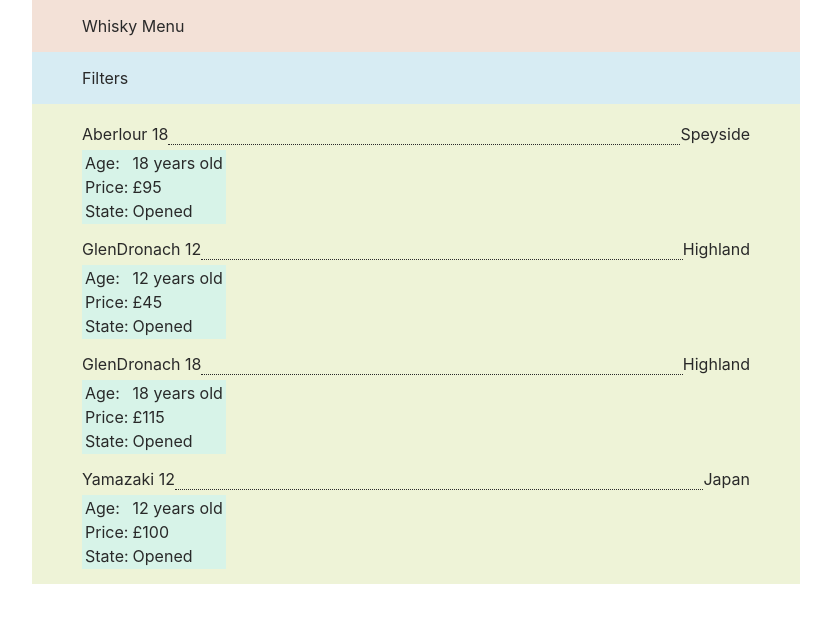
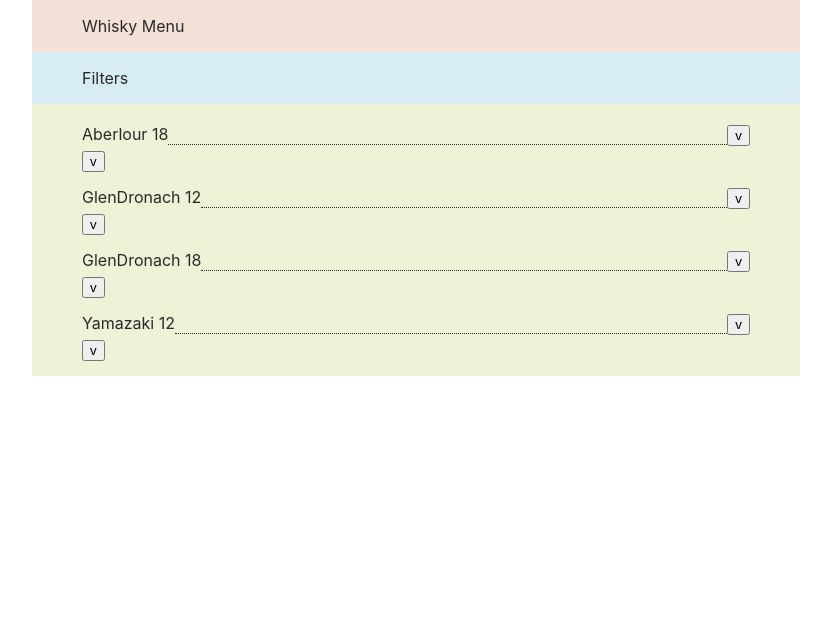
Before and after one commit to lifebeyondfife/whisky-menu, a React (Create React App) app: page / in a window 1280 px wide. Shown: the top 622 px of the page, without its empty margins (224-1055 px from the left). Built offline with nearby package versions, Linux system fonts and the light colour scheme.

Commit message:
Add collapsable section purely within details component

```diff
--- a/src/components/presentation/WhiskyDetails.js
+++ b/src/components/presentation/WhiskyDetails.js
@@ -1,31 +1,50 @@
 import React from 'react';
 import './WhiskyDetails.css';
 
-function WhiskyDetails({whisky, show}) {
-  if (!show) {
-    return null;
+class WhiskyDetails extends React.Component {
+  constructor({whisky, show}) {
+    super({whisky, show});
+    this.state = {isToggleOn: true};
+    this.handleClick = this.handleClick.bind(this);
   }
 
-  return (
-    <div>
-      <table className="WhiskyDetails">
+  handleClick() {
+    this.setState(state => ({
+      isToggleOn: !state.isToggleOn
+    }));
+  }
+
+  render() {
+    const details = this.state.isToggleOn ? (null) : (
+      <table className="WhiskyDetails" visible={this.state.isToggleOn}>
         <tbody>
-        <tr>
+          <tr>
+            <td>Location:</td>
+            <td>{`${this.props.whisky.location.region || this.props.whisky.location.country}`}</td>
+          </tr>
+          <tr>
             <td>Age:</td>
-            <td>{`${whisky.age} years old`}</td>
+            <td>{`${this.props.whisky.age} years old`}</td>
           </tr>
           <tr>
             <td>Price:</td>
-            <td>{`£${whisky.price}`}</td>
+            <td>{`£${this.props.whisky.price}`}</td>
           </tr>
           <tr>
             <td>State:</td>
-            <td>{whisky.state}</td>
+            <td>{this.props.whisky.state}</td>
           </tr>
         </tbody>
       </table>
-    </div>
-  );
+    );
+
+    return (
+      <div>
+        <button onClick={this.handleClick}>{this.state.isToggleOn ? 'v' : '^'}</button>
+        {details}
+      </div>
+    );
+  }
 }
 
 export default WhiskyDetails;
--- a/src/components/presentation/WhiskyName.js
+++ b/src/components/presentation/WhiskyName.js
@@ -2,10 +2,11 @@
 import './WhiskyName.css';
 
 function WhiskyName({whisky}) {
+  const showHideWhiskyDetails = () => {};
   return (
     <div className="container">
       <span className="left">{whisky.name}</span>
-      <span className="right">{whisky.location.region || whisky.location.country}</span>
+      <span className="right"><button onClick={showHideWhiskyDetails}>v</button></span>
       <span className="centre">&nbsp;</span>
     </div>
   );
```
